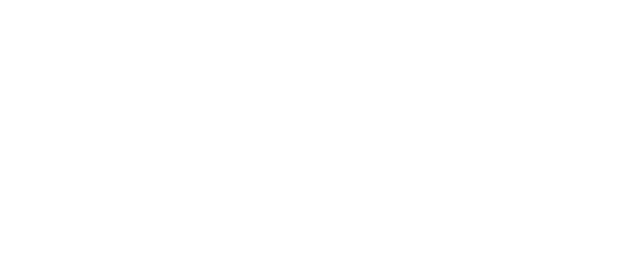
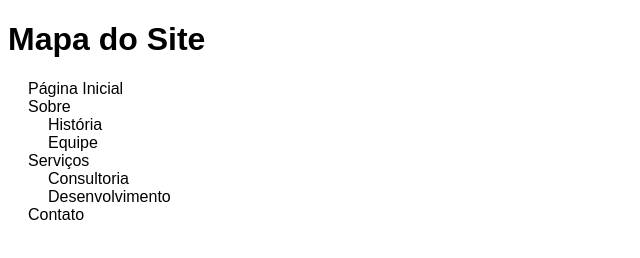
Before and after one commit to Moosy-Joao/Trabalho_Programacao_WEB, a plain HTML site: page ATIVIDADE_11/index.html in a window 1280 px wide. Shown: the whole page, without its empty margins (0-640 px from the left). Drawn offline with Linux system fonts and the light colour scheme.

Commit message:
Atividade 11 feita

```diff
--- a/ATIVIDADE_11/index.html
+++ b/ATIVIDADE_11/index.html
@@ -17,6 +17,22 @@ AUTOR: Joao Antonio -->
 
 </head>
 <body>
-
+    <h1>Mapa do Site</h1>
+    <ul class="sitemap">
+        <li>Página Inicial</li>
+        <li>Sobre
+            <ul>
+                <li>História</li>
+                <li>Equipe</li>
+            </ul>
+        </li>
+        <li>Serviços
+            <ul>
+                <li>Consultoria</li>
+                <li>Desenvolvimento</li>
+            </ul>
+        </li>
+        <li>Contato</li>
+    </ul>
 </body>
 </html>
--- a/ATIVIDADE_11/style.css
+++ b/ATIVIDADE_11/style.css
@@ -0,0 +1,17 @@
+body {
+    font-family: Arial, sans-serif;
+}
+
+.sitemap {
+    list-style-type: none;
+    padding-left: 0;
+}
+
+.sitemap li {
+    text-indent: 20px;
+}
+
+.sitemap ul {
+    list-style-type: none;
+    padding-left: 20px;
+}
```
